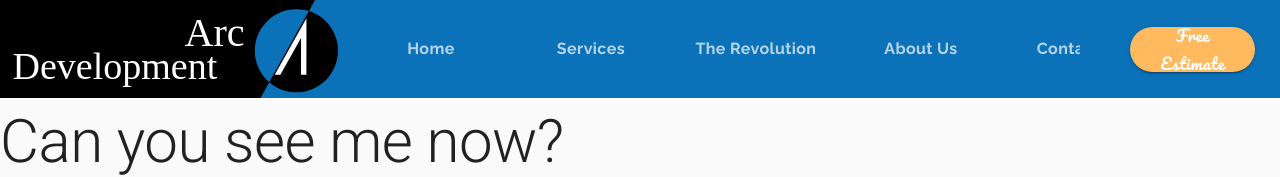
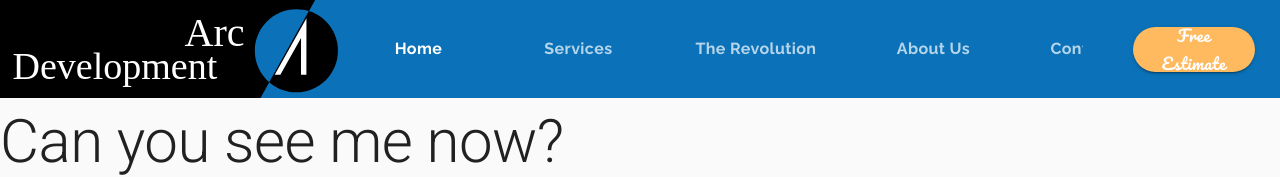
Before and after one commit to ms77grz/material-ui-react-full-course, a React (Create React App) app: page / in a window 1280 px wide. Shown: the top 177 px of the page. Built offline with nearby package versions, Linux system fonts and the light colour scheme.

Commit message:
Styling The Active Tab

```diff
--- a/src/components/ui/Header.js
+++ b/src/components/ui/Header.js
@@ -1,4 +1,4 @@
-import React from 'react';
+import React, { useState } from 'react';
 import useScrollTrigger from '@material-ui/core/useScrollTrigger';
 import AppBar from '@material-ui/core/AppBar';
 import Toolbar from '@material-ui/core/Toolbar';
@@ -33,7 +33,8 @@ const useStyles = makeStyles(theme => ({
     '& .MuiTab-wrapper': {
       ...theme.typography.tab,
       minWidth: 10,
-      marginLeft: '25px',
+      marginLeft: 25,
+      marginRight: 25,
     },
   },
   btn: {
@@ -48,6 +49,12 @@ const useStyles = makeStyles(theme => ({
 export default function Header(props) {
   const classes = useStyles();
 
+  const [value, setValue] = useState(0);
+
+  const handleChange = (e, index) => {
+    setValue(index);
+  };
+
   return (
     <React.Fragment>
       <CssBaseline />
@@ -55,7 +62,12 @@ export default function Header(props) {
         <AppBar position='fixed'>
           <Toolbar disableGutters>
             <img src={logo} alt='company logo' className={classes.logo} />
-            <Tabs className={classes.tabContainer}>
+            <Tabs
+              value={value}
+              className={classes.tabContainer}
+              onChange={handleChange}
+              indicatorColor='primary'
+            >
               <Tab label='home' />
               <Tab label='services' />
               <Tab label='the revolution' />
```
